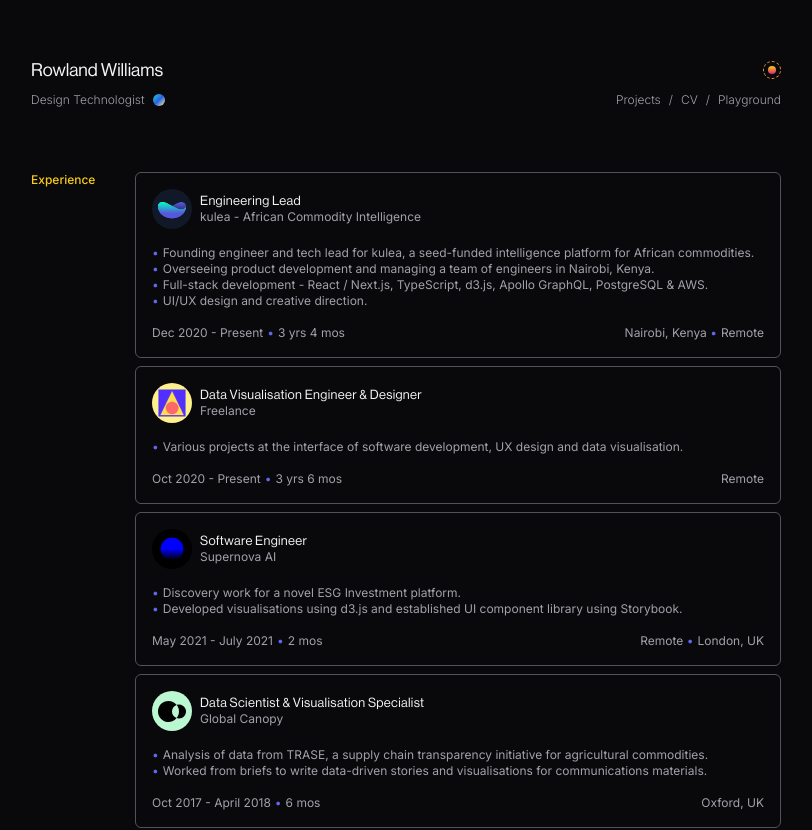
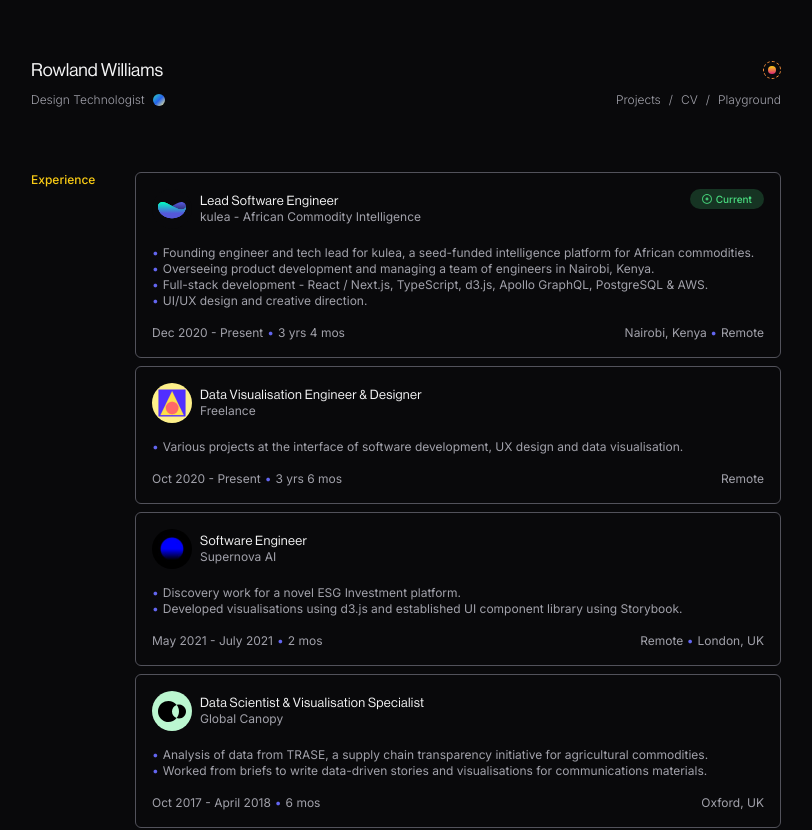
Before and after one commit to rowlandwilliams/playground, a Next.js app: page /cv in a window 1280 px wide. Shown: the top 830 px of the page, without its empty margins (234-1046 px from the left). Built offline with nearby package versions, Linux system fonts and the light colour scheme.

Commit message:
add cv tweaks

```diff
--- a/src/app/globals.css
+++ b/src/app/globals.css
@@ -7,7 +7,7 @@ body {
 }
 
 .text-header {
-  @apply text-zinc-700 dark:text-zinc-100;
+  @apply text-zinc-900 dark:text-zinc-100;
 }
 
 .text-sub-header {
--- a/src/components/CV/Experience/ExperienceBox/ExperienceBox.tsx
+++ b/src/components/CV/Experience/ExperienceBox/ExperienceBox.tsx
@@ -1,4 +1,3 @@
-import React from "react";
 import { ExperienceBoxHeader } from "./ExperienceBoxHeader/ExperienceBoxHeader";
 import { ExperienceBullets } from "./ExperienceBullets/ExperienceBullets";
 import { ExperienceDates } from "./ExperienceDates/ExperienceDates";
@@ -14,6 +13,7 @@ interface Props {
   bullets: string[];
   timeframe: Timeframe;
   locations: string[];
+  isCurrent?: boolean;
 }
 
 export const ExperienceBox: React.FC<Props> = ({
@@ -25,6 +25,7 @@ export const ExperienceBox: React.FC<Props> = ({
   bullets,
   timeframe,
   locations,
+  isCurrent,
 }) => {
   return (
     <div className="flex max-h-max w-full flex-col gap-y-2 rounded-md text-body border  dark:border-zinc-600 p-4 text-xs">
@@ -34,6 +35,7 @@ export const ExperienceBox: React.FC<Props> = ({
         image={image}
         title={title}
         employer={employer}
+        isCurrent={isCurrent}
       />
       <ExperienceBullets bullets={bullets} />
       <div className="flex justify-between">
--- a/src/components/CV/Experience/ExperienceBox/ExperienceBoxHeader/ExperienceBoxHeader.tsx
+++ b/src/components/CV/Experience/ExperienceBox/ExperienceBoxHeader/ExperienceBoxHeader.tsx
@@ -1,6 +1,7 @@
 import React from "react";
 import classNames from "classnames";
 import Image from "next/image";
+import { CurrrentTag } from "@/components/SHARED/CurrrentTag/CurrrentTag";
 
 interface Props {
   withArrow: boolean;
@@ -8,6 +9,7 @@ interface Props {
   image: string;
   title: string;
   employer: string;
+  isCurrent?: boolean;
 }
 
 export const ExperienceBoxHeader: React.FC<Props> = ({
@@ -16,9 +18,10 @@ export const ExperienceBoxHeader: React.FC<Props> = ({
   image,
   title,
   employer,
+  isCurrent = undefined,
 }) => {
   return (
-    <div className="flex justify-between">
+    <div className="flex justify-between items-start">
       <div className="flex items-center gap-x-2">
         <div
           className={classNames(
@@ -29,12 +32,13 @@ export const ExperienceBoxHeader: React.FC<Props> = ({
           <Image src={`/${image}`} width={32} height={32} alt="flow" />
         </div>
         <div>
-          <h1 className="text-header text-[13px] font-haas tracking-wide">{title}</h1>
-          <h2 className="hover:text-indigo-500 hover:underline text-sub-header">
-            {employer}
-          </h2>
+          <h1 className="text-header text-[13px] font-haas tracking-wide">
+            {title}
+          </h1>
+          <h2 className="text-sub-header">{employer}</h2>
         </div>
       </div>
+      {isCurrent && <CurrrentTag hasPadding />}
     </div>
   );
 };
--- a/src/components/CV/Experience/utils/jobs.ts
+++ b/src/components/CV/Experience/utils/jobs.ts
@@ -2,10 +2,10 @@ import { Jobs } from "@/types/types";
 
 export const jobs: Jobs = [
   {
-    title: "Engineering Lead",
+    title: "Lead Software Engineer",
     employer: "kulea - African Commodity Intelligence",
     image: "kulea.svg",
-    imageColorClass: "bg-gray-900",
+    imageColorClass: "bg-white border dark:border-none dark:bg-zinc-950",
     bullets: [
       "Founding engineer and tech lead for kulea, a seed-funded intelligence platform for African commodities.",
       "Overseeing product development and managing a team of engineers in Nairobi, Kenya.",
@@ -15,6 +15,7 @@ export const jobs: Jobs = [
     timeframe: { start: "2020-12" },
     contractType: ["Contract", "Part-time"],
     locations: ["Nairobi, Kenya", "Remote"],
+    isCurrent: true,
   },
   {
     title: "Data Visualisation Engineer & Designer",
@@ -28,7 +29,6 @@ export const jobs: Jobs = [
     contractType: ["Contract", "Full-time"],
     locations: ["Remote"],
   },
-
   {
     title: "Software Engineer",
     employer: "Supernova AI",
--- a/src/components/Projects/Project/Project.tsx
+++ b/src/components/Projects/Project/Project.tsx
@@ -1,4 +1,5 @@
 import { Arrow } from "@/components/SHARED/Arrow";
+import { CurrrentTag } from "@/components/SHARED/CurrrentTag/CurrrentTag";
 import classNames from "classnames";
 import Link from "next/link";
 import { Dispatch, ReactNode } from "react";
@@ -39,20 +40,7 @@ export const Project = ({
             >
               {name}
             </a>
-            {isCurrent && (
-              <p className="text-[10px] flex gap-x-1 items-center px-3 rounded-full bg-indigo-600 dark:bg-green-400 text-indigo-600 dark:text-green-400 bg-opacity-20 dark:bg-opacity-20 font-medium">
-                <svg
-                  width="10"
-                  height="10"
-                  viewBox="0 0 20 20"
-                  className="fill-current animate-pulse"
-                  xmlns="http://www.w3.org/2000/svg"
-                >
-                  <path d="M10 13C10.8333 13 11.5417 12.7083 12.125 12.125C12.7083 11.5417 13 10.8333 13 10C13 9.16667 12.7083 8.45833 12.125 7.875C11.5417 7.29167 10.8333 7 10 7C9.16667 7 8.45833 7.29167 7.875 7.875C7.29167 8.45833 7 9.16667 7 10C7 10.8333 7.29167 11.5417 7.875 12.125C8.45833 12.7083 9.16667 13 10 13ZM10 20C8.61667 20 7.31667 19.7375 6.1 19.2125C4.88333 18.6875 3.825 17.975 2.925 17.075C2.025 16.175 1.3125 15.1167 0.7875 13.9C0.2625 12.6833 0 11.3833 0 10C0 8.61667 0.2625 7.31667 0.7875 6.1C1.3125 4.88333 2.025 3.825 2.925 2.925C3.825 2.025 4.88333 1.3125 6.1 0.7875C7.31667 0.2625 8.61667 0 10 0C11.3833 0 12.6833 0.2625 13.9 0.7875C15.1167 1.3125 16.175 2.025 17.075 2.925C17.975 3.825 18.6875 4.88333 19.2125 6.1C19.7375 7.31667 20 8.61667 20 10C20 11.3833 19.7375 12.6833 19.2125 13.9C18.6875 15.1167 17.975 16.175 17.075 17.075C16.175 17.975 15.1167 18.6875 13.9 19.2125C12.6833 19.7375 11.3833 20 10 20ZM10 18C12.2333 18 14.125 17.225 15.675 15.675C17.225 14.125 18 12.2333 18 10C18 7.76667 17.225 5.875 15.675 4.325C14.125 2.775 12.2333 2 10 2C7.76667 2 5.875 2.775 4.325 4.325C2.775 5.875 2 7.76667 2 10C2 12.2333 2.775 14.125 4.325 15.675C5.875 17.225 7.76667 18 10 18Z" />
-                </svg>
-                Current
-              </p>
-            )}
+            {isCurrent && <CurrrentTag />}
           </div>
           <button
             type="button"
--- /dev/null
+++ b/src/components/SHARED/CurrrentTag/CurrrentTag.tsx
@@ -0,0 +1,27 @@
+import classNames from "classnames";
+
+interface Props {
+  hasPadding?: boolean;
+}
+
+export const CurrrentTag = ({ hasPadding = false }: Props) => {
+  return (
+    <p
+      className={classNames(
+        "text-[10px] flex gap-x-1 items-center px-3 rounded-full bg-indigo-600 dark:bg-green-400 text-indigo-600 dark:text-green-400 bg-opacity-20 dark:bg-opacity-20 font-medium",
+        { "py-0.5": hasPadding }
+      )}
+    >
+      <svg
+        width="10"
+        height="10"
+        viewBox="0 0 20 20"
+        className="fill-current animate-pulse"
+        xmlns="http://www.w3.org/2000/svg"
+      >
+        <path d="M10 13C10.8333 13 11.5417 12.7083 12.125 12.125C12.7083 11.5417 13 10.8333 13 10C13 9.16667 12.7083 8.45833 12.125 7.875C11.5417 7.29167 10.8333 7 10 7C9.16667 7 8.45833 7.29167 7.875 7.875C7.29167 8.45833 7 9.16667 7 10C7 10.8333 7.29167 11.5417 7.875 12.125C8.45833 12.7083 9.16667 13 10 13ZM10 20C8.61667 20 7.31667 19.7375 6.1 19.2125C4.88333 18.6875 3.825 17.975 2.925 17.075C2.025 16.175 1.3125 15.1167 0.7875 13.9C0.2625 12.6833 0 11.3833 0 10C0 8.61667 0.2625 7.31667 0.7875 6.1C1.3125 4.88333 2.025 3.825 2.925 2.925C3.825 2.025 4.88333 1.3125 6.1 0.7875C7.31667 0.2625 8.61667 0 10 0C11.3833 0 12.6833 0.2625 13.9 0.7875C15.1167 1.3125 16.175 2.025 17.075 2.925C17.975 3.825 18.6875 4.88333 19.2125 6.1C19.7375 7.31667 20 8.61667 20 10C20 11.3833 19.7375 12.6833 19.2125 13.9C18.6875 15.1167 17.975 16.175 17.075 17.075C16.175 17.975 15.1167 18.6875 13.9 19.2125C12.6833 19.7375 11.3833 20 10 20ZM10 18C12.2333 18 14.125 17.225 15.675 15.675C17.225 14.125 18 12.2333 18 10C18 7.76667 17.225 5.875 15.675 4.325C14.125 2.775 12.2333 2 10 2C7.76667 2 5.875 2.775 4.325 4.325C2.775 5.875 2 7.76667 2 10C2 12.2333 2.775 14.125 4.325 15.675C5.875 17.225 7.76667 18 10 18Z" />
+      </svg>
+      Current
+    </p>
+  );
+};
--- a/src/types/types.ts
+++ b/src/types/types.ts
@@ -94,6 +94,7 @@ interface Job {
   timeframe: Timeframe;
   contractType: string[];
   locations: string[];
+  isCurrent?: boolean;
 }
 
 export interface Timeframe {
```
